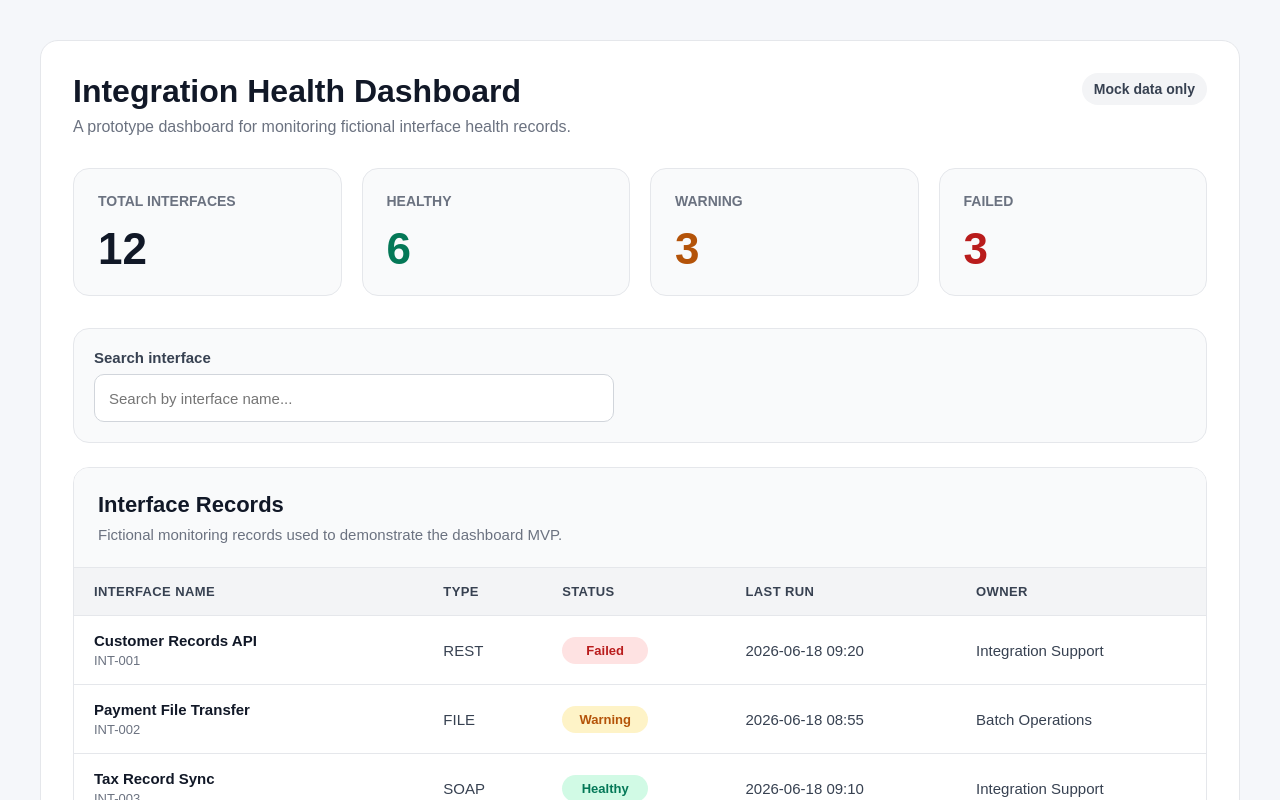
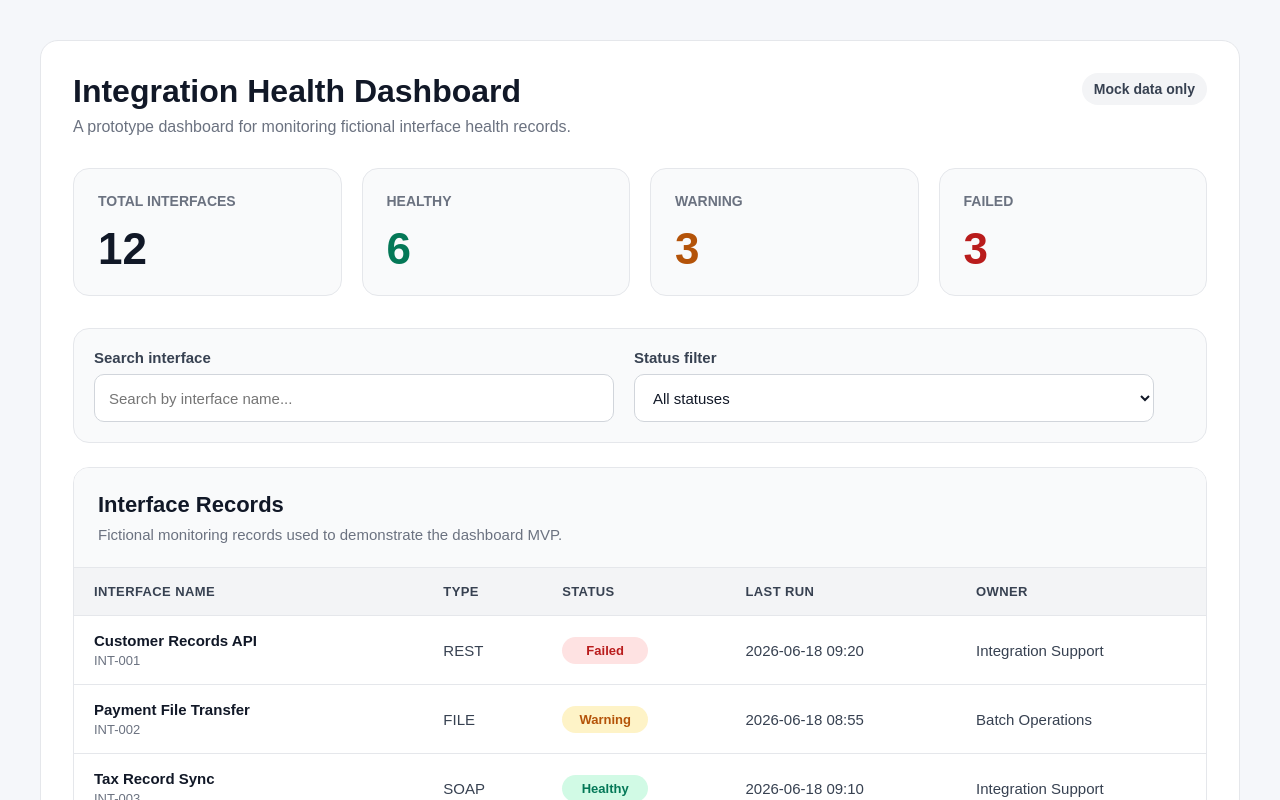
Before and after one commit to Orzel83/integration-health-dashboard, a React (Vite) app: page / in a window 1280 px wide. Shown: the top 800 px of the page. Built offline with nearby package versions, Linux system fonts and the light colour scheme.

Commit message:
Add status filtering with tests

```diff
--- a/src/App.css
+++ b/src/App.css
@@ -98,6 +98,9 @@ body {
 }
 
 .controls-section {
+  display: flex;
+  gap: 20px;
+  align-items: flex-end;
   margin-bottom: 24px;
   padding: 20px;
   border: 1px solid #e5e7eb;
@@ -106,6 +109,7 @@ body {
 }
 
 .form-control {
+  width: 100%;
   max-width: 520px;
 }
 
@@ -117,56 +121,22 @@ body {
   font-weight: 700;
 }
 
-.form-control input {
+.form-control input,
+.form-control select {
   width: 100%;
   min-height: 48px;
   padding: 12px 14px;
   border: 1px solid #d1d5db;
   border-radius: 10px;
+  background: #ffffff;
   color: #111827;
   font-size: 15px;
 }
 
-.form-control input:focus {
+.form-control input:focus,
+.form-control select:focus {
   outline: 3px solid #bfdbfe;
   border-color: #2563eb;
-}
-
-.empty-state {
-  padding: 48px 24px;
-  border: 1px solid #e5e7eb;
-  border-radius: 16px;
-  background: #ffffff;
-  text-align: center;
-}
-
-.empty-state h2 {
-  margin: 0 0 12px;
-  font-size: 24px;
-}
-
-.empty-state p {
-  max-width: 580px;
-  margin: 0 auto 24px;
-  color: #6b7280;
-  line-height: 1.6;
-}
-
-.empty-state button {
-  min-height: 44px;
-  padding: 10px 18px;
-  border: none;
-  border-radius: 10px;
-  background: #2563eb;
-  color: #ffffff;
-  font-size: 15px;
-  font-weight: 700;
-  cursor: pointer;
-}
-
-.empty-state button:focus {
-  outline: 3px solid #bfdbfe;
-  outline-offset: 2px;
 }
 
 .table-section {
@@ -264,6 +234,43 @@ body {
   color: #b91c1c;
 }
 
+.empty-state {
+  padding: 48px 24px;
+  border: 1px solid #e5e7eb;
+  border-radius: 16px;
+  background: #ffffff;
+  text-align: center;
+}
+
+.empty-state h2 {
+  margin: 0 0 12px;
+  font-size: 24px;
+}
+
+.empty-state p {
+  max-width: 580px;
+  margin: 0 auto 24px;
+  color: #6b7280;
+  line-height: 1.6;
+}
+
+.empty-state button {
+  min-height: 44px;
+  padding: 10px 18px;
+  border: none;
+  border-radius: 10px;
+  background: #2563eb;
+  color: #ffffff;
+  font-size: 15px;
+  font-weight: 700;
+  cursor: pointer;
+}
+
+.empty-state button:focus {
+  outline: 3px solid #bfdbfe;
+  outline-offset: 2px;
+}
+
 @media (max-width: 900px) {
   .summary-grid {
     grid-template-columns: repeat(2, 1fr);
@@ -287,6 +294,11 @@ body {
     padding: 20px;
   }
 
+  .controls-section {
+    flex-direction: column;
+    align-items: stretch;
+  }
+
   .interface-table th,
   .interface-table td {
     padding: 12px;
--- a/src/App.jsx
+++ b/src/App.jsx
@@ -3,17 +3,27 @@ import './App.css';
 import InterfaceTable from './components/InterfaceTable';
 import SummaryCard from './components/SummaryCard';
 import mockInterfaces from './data/mockInterfaces.json';
-import { getStatusSummary, searchInterfaces } from './utils/interfaceUtils';
+import {
+  filterInterfacesByStatus,
+  getStatusSummary,
+  searchInterfaces,
+} from './utils/interfaceUtils';
 
 function App() {
   const [searchTerm, setSearchTerm] = useState('');
+  const [selectedStatus, setSelectedStatus] = useState('All');
 
-  const filteredInterfaces = useMemo(
-    () => searchInterfaces(mockInterfaces, searchTerm),
-    [searchTerm]
-  );
+  const filteredInterfaces = useMemo(() => {
+    const searchResults = searchInterfaces(mockInterfaces, searchTerm);
+    return filterInterfacesByStatus(searchResults, selectedStatus);
+  }, [searchTerm, selectedStatus]);
 
   const summary = getStatusSummary(mockInterfaces);
+
+  function clearFilters() {
+    setSearchTerm('');
+    setSelectedStatus('All');
+  }
 
   return (
     <main className="app">
@@ -62,6 +72,20 @@ function App() {
               onChange={(event) => setSearchTerm(event.target.value)}
             />
           </div>
+
+          <div className="form-control">
+            <label htmlFor="status-filter">Status filter</label>
+            <select
+              id="status-filter"
+              value={selectedStatus}
+              onChange={(event) => setSelectedStatus(event.target.value)}
+            >
+              <option value="All">All statuses</option>
+              <option value="Healthy">Healthy</option>
+              <option value="Warning">Warning</option>
+              <option value="Failed">Failed</option>
+            </select>
+          </div>
         </section>
 
         {filteredInterfaces.length > 0 ? (
@@ -70,11 +94,11 @@ function App() {
           <section className="empty-state" aria-live="polite">
             <h2>No interfaces found</h2>
             <p>
-              No fictional interface records match the current search term. Try
-              changing the search value or clearing the search box.
+              No fictional interface records match the current search or filter.
+              Try changing the search value or clearing the selected filter.
             </p>
-            <button type="button" onClick={() => setSearchTerm('')}>
-              Clear Search
+            <button type="button" onClick={clearFilters}>
+              Clear Filters
             </button>
           </section>
         )}
--- a/src/utils/interfaceUtils.js
+++ b/src/utils/interfaceUtils.js
@@ -44,3 +44,10 @@ export function searchInterfaces(interfaces, searchTerm) {
     );
   });
 }
+export function filterInterfacesByStatus(interfaces, selectedStatus) {
+  if (selectedStatus === 'All') {
+    return interfaces;
+  }
+
+  return interfaces.filter((item) => item.status === selectedStatus);
+}
```
Also changed, not shown: 5 other files (tests, documents, lock files or other folders).
